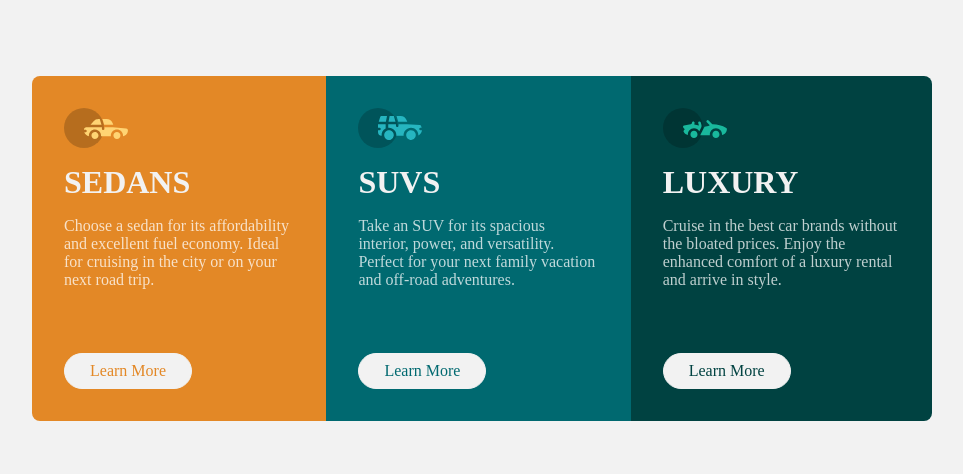
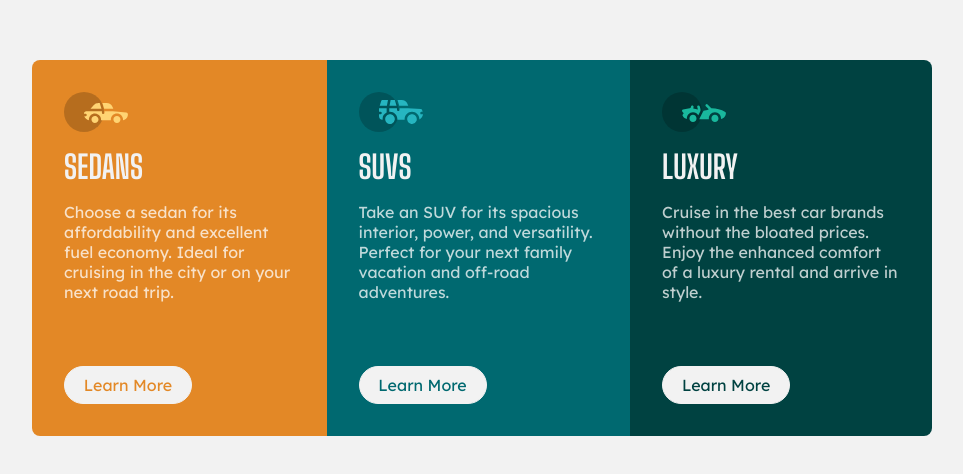
Before and after one commit to vegar24sfj/3-column-preview-card-component, a plain HTML site: page index.html in a window 1280 px wide. Shown: the part 152-626 px from the top of the page, without its empty margins (158-1121 px from the left). Drawn offline with Linux system fonts and the light colour scheme.

Commit message:
second commit

```diff
--- a/styles/styles.css
+++ b/styles/styles.css
@@ -1,3 +1,5 @@
+@import url("https://fonts.googleapis.com/css2?family=Big+Shoulders+Display:wght@700&family=Lexend+Deca&display=swap");
+
 :root {
   --bright-orange: hsl(31, 77%, 52%);
   --dark-cyan: hsl(184, 100%, 22%);
@@ -6,7 +8,9 @@
   --light-gray-bg-h-b: hsl(0, 0%, 95%);
 }
 
-*, *::before, *::after {
+*,
+*::before,
+*::after {
   box-sizing: border-box;
   margin: 0;
   padding: 0;
@@ -33,31 +37,43 @@ body {
 }
 
 #card h1 {
-    font-family: 'Times New Roman', Times, serif;
+  font-family: "Big Shoulders Display", cursive;
+  font-weight: 700;
   text-transform: uppercase;
   color: var(--light-gray-bg-h-b);
 }
 
 #card p {
+  font-family: "Lexend Deca", sans-serif;
+  font-weight: 400;
   color: var(--trans-whtie-paragraph);
 }
 
 #card a {
+  font-family: "Lexend Deca", sans-serif;
+  font-weight: 400;
   width: 8rem;
   text-align: center;
   text-decoration: none;
   border: 1px solid var(--light-gray-bg-h-b);
   background-color: var(--light-gray-bg-h-b);
   border-radius: 2rem;
-    padding: .5rem;
+  padding: 0.5rem;
+  cursor: pointer;
+}
+
+#card a:hover {
+  background-color: transparent;
+  outline: 3px solid var(--transparent-white);
+  color: var(--transparent-white);
 }
 
 #card .card__sedans {
   background-color: var(--bright-orange);
   display: grid;
   align-items: center;
-    border-top-left-radius: .5rem;
-    border-top-right-radius: .5rem;
+  border-top-left-radius: 0.5rem;
+  border-top-right-radius: 0.5rem;
   padding: 1rem 2rem;
 }
 
@@ -96,8 +112,8 @@ body {
   background-color: var(--darker-cyan);
   display: grid;
   align-items: center;
-    border-bottom-left-radius: .5rem;
-    border-bottom-right-radius: .5rem;
+  border-bottom-left-radius: 0.5rem;
+  border-bottom-right-radius: 0.5rem;
   padding: 1rem 2rem;
 }
 
@@ -113,7 +129,6 @@ body {
   color: var(--darker-cyan);
 }
 
-
 @media screen and (min-width: 1000px) {
   #card {
     width: 56.25rem;
@@ -122,16 +137,16 @@ body {
     align-items: center;
   }
 
-    #card .card__sedans{
+  #card .card__sedans {
     border-top-right-radius: 0rem;
-        border-top-left-radius: .5rem;
-        border-bottom-left-radius: .5rem;
+    border-top-left-radius: 0.5rem;
+    border-bottom-left-radius: 0.5rem;
   }
 
   #card .card__luxury {
     border-bottom-left-radius: 0;
-        border-top-right-radius: .5rem;
-        border-bottom-right-radius: .5rem;
+    border-top-right-radius: 0.5rem;
+    border-bottom-right-radius: 0.5rem;
   }
 
   #card > div > p {
```
Lines whose indentation alone changed are shown as unchanged.
